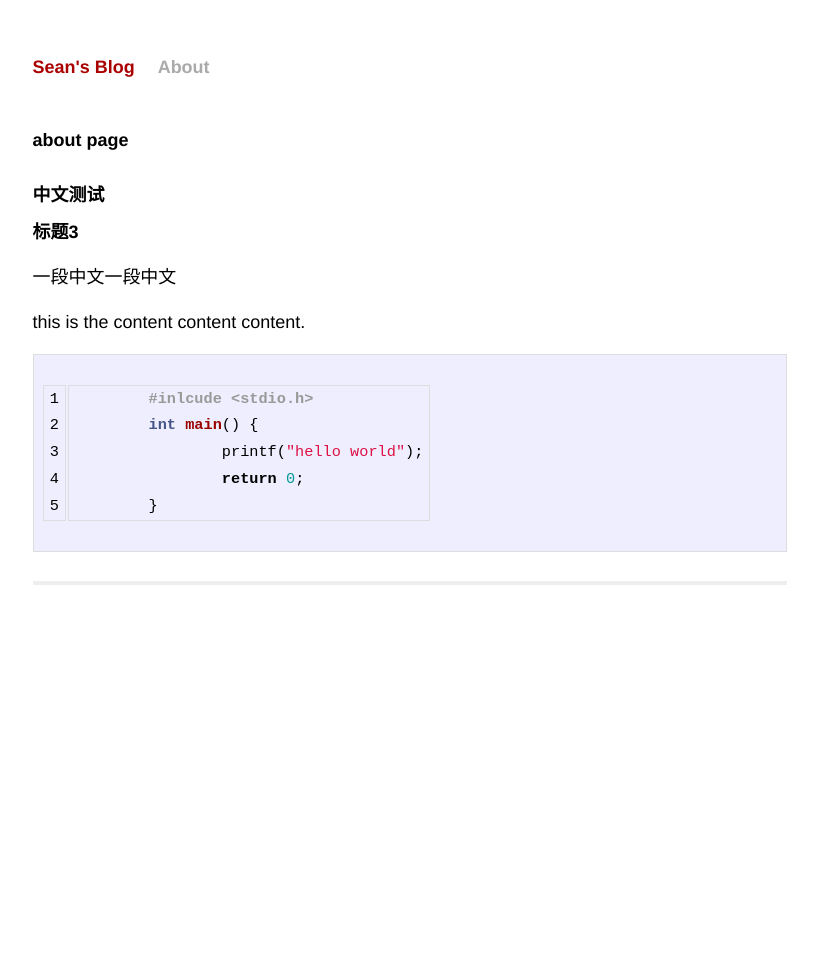
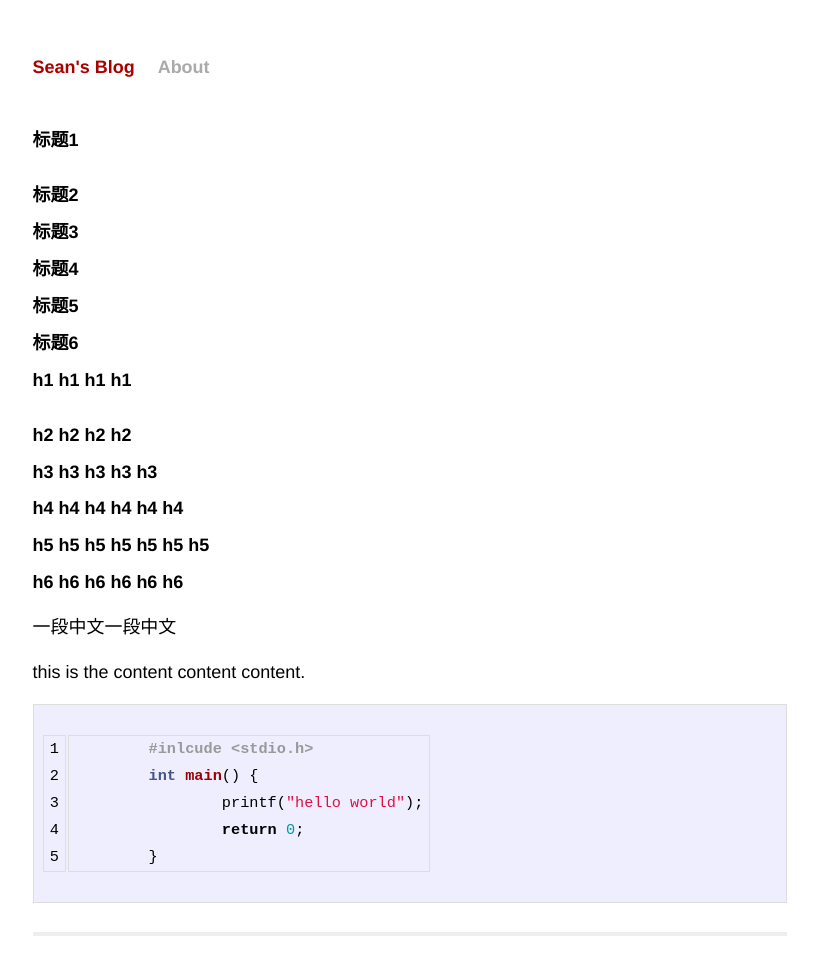
Before and after one commit to coredux/coredux.github.io, a Jekyll site: the page built from about/index.md, in a window 1280 px wide. Shown: the whole page, without its empty margins (230-1048 px from the left). Built offline with Jekyll 4.4.1, drawn with Linux system fonts in a browser that asks for light colours; Markdown is read by kramdown in place of the engine named in the settings.

```diff
--- a/about/index.md
+++ b/about/index.md
@@ -3,11 +3,29 @@ layout: page
 title: About
 ---
 
-# about page
+# 标题1
 
-## 中文测试
+## 标题2
 
 ### 标题3
+
+#### 标题4
+
+##### 标题5
+
+###### 标题6
+
+# h1 h1 h1 h1
+
+## h2 h2 h2 h2
+
+### h3 h3 h3 h3 h3
+
+#### h4 h4 h4 h4 h4 h4
+
+##### h5 h5 h5 h5 h5 h5 h5
+
+###### h6 h6 h6 h6 h6 h6
 
 一段中文一段中文
 
```
